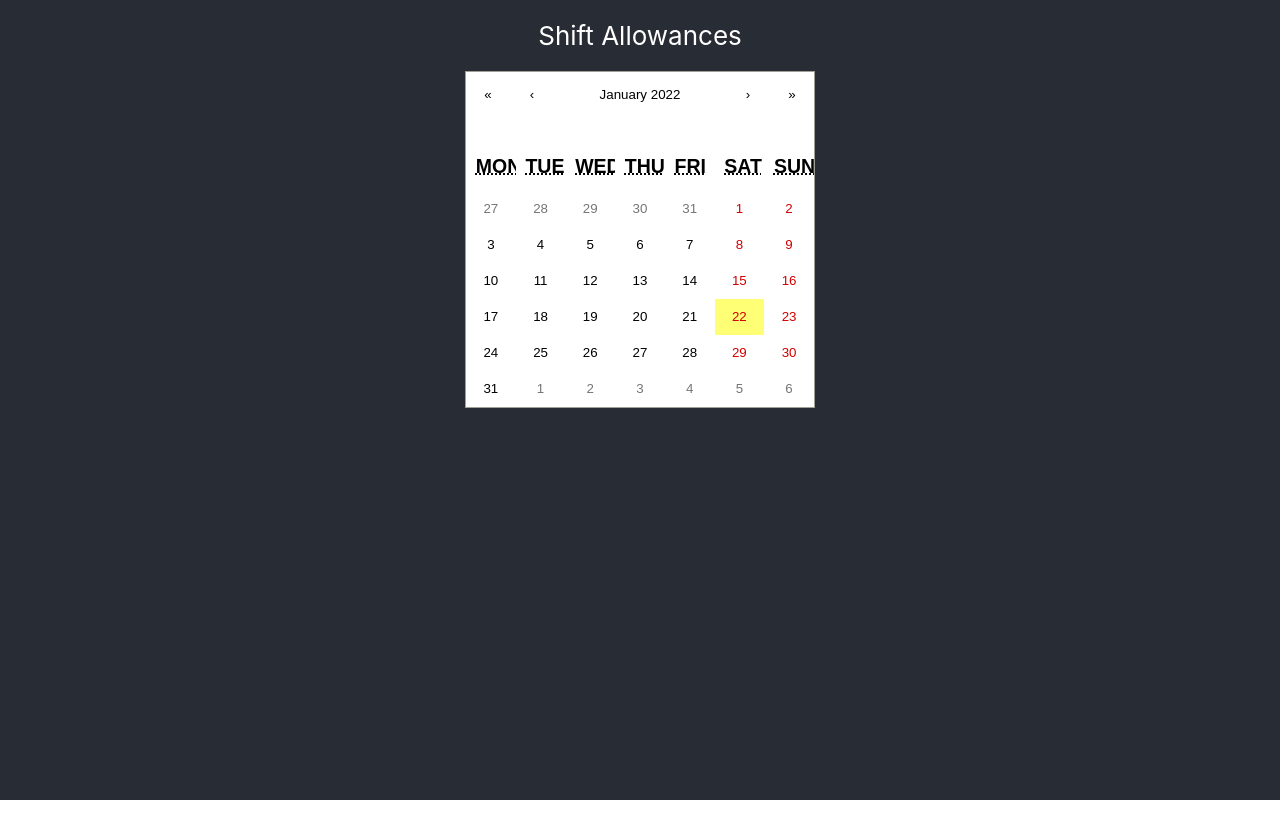
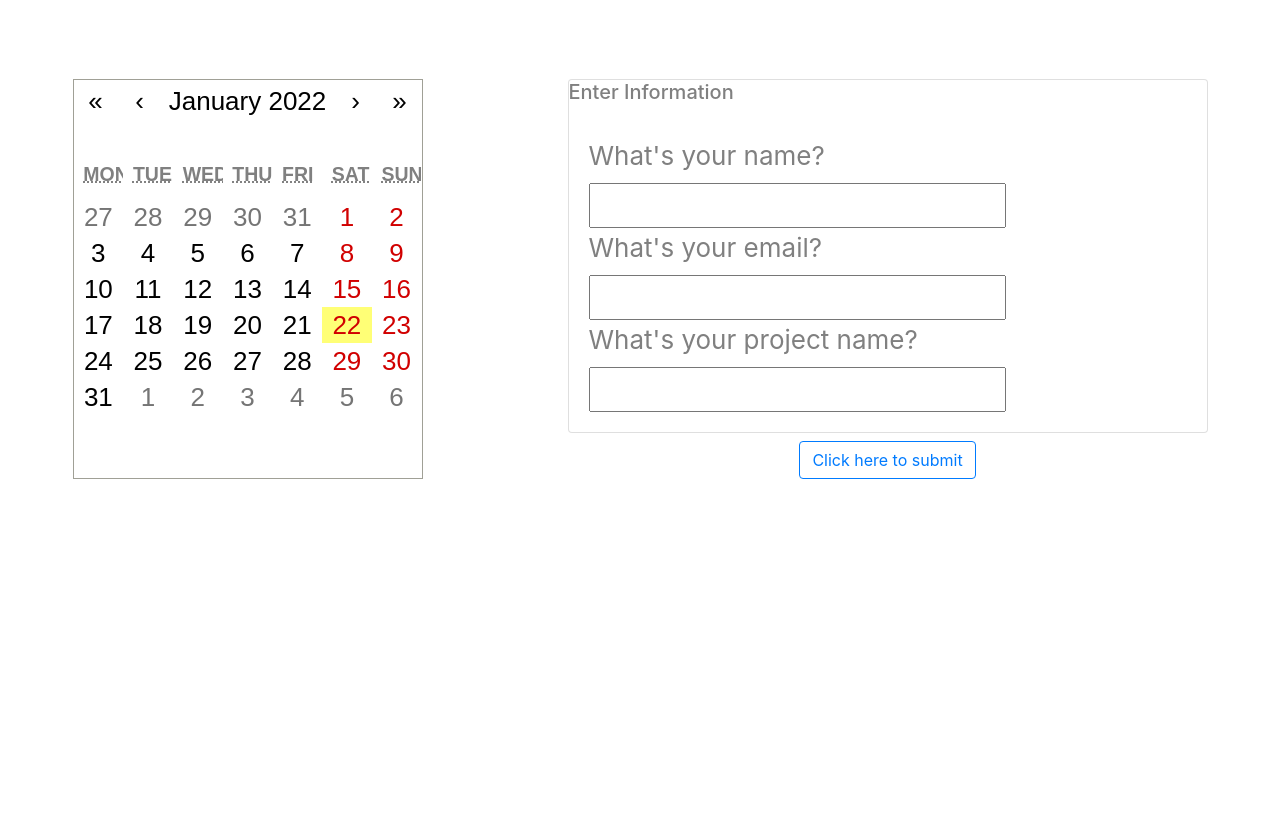
Before and after one commit to AdarshPawar29/shift-allowance, a React (Create React App) app: page / in a window 1280 px wide. Built offline with nearby package versions, Linux system fonts and the light colour scheme.

Commit message:
UI Done ✔︎

```diff
--- a/package.json
+++ b/package.json
@@ -6,7 +6,9 @@
     "@testing-library/jest-dom": "^5.16.1",
     "@testing-library/react": "^12.1.2",
     "@testing-library/user-event": "^13.5.0",
+    "bootstrap": "^5.1.3",
     "react": "^17.0.2",
+    "react-bootstrap": "^2.1.1",
     "react-calendar": "^3.6.0",
     "react-dom": "^17.0.2",
     "react-scripts": "5.0.0",
--- a/public/index.html
+++ b/public/index.html
@@ -3,6 +3,8 @@
   <head>
     <meta charset="utf-8" />
     <link rel="icon" href="%PUBLIC_URL%/favicon.ico" />
+    <!-- bootstrap css -->
+    <link href="//netdna.bootstrapcdn.com/bootstrap/4.5.2/css/bootstrap.min.css" rel="stylesheet" />
     <meta name="viewport" content="width=device-width, initial-scale=1" />
     <meta name="theme-color" content="#000000" />
     <meta
--- a/src/App.css
+++ b/src/App.css
@@ -1,11 +1,7 @@
 .App {
-  background-color: #282c34;
   min-height: 100vh;
-  text-align: center;
   font-size: calc(10px + 2vmin);
-  display: flex;
-  flex-direction: column;
-  align-items: center;
+  color: gray;
 }
 
 .App-header {
@@ -13,3 +9,13 @@
   color: white;
   margin: 20px;
 }
+.calender-and-input {
+  display: flex;
+  justify-content: space-around;
+}
+.inputs-submit-btn {
+  display: flex;
+  flex-direction: column;
+  align-items: center;
+  justify-content: space-between;
+}
--- a/src/components/CalendarDatePicker.js
+++ b/src/components/CalendarDatePicker.js
@@ -2,21 +2,58 @@ import React, { useState, useEffect } from "react";
 import Calendar from "react-calendar";
 import "react-calendar/dist/Calendar.css";
 import { getWeekdaysInMonth } from "../utility/findWeekdayDates";
+import InformationInput from "./InformationInput";
+import SelectedDates from "./SelectedDates";
 
 function CalendarDatePicker() {
-  const weekDays = getWeekdaysInMonth();
-  const [value, setValue] = useState();
+  const [weekDays, setWeekDays] = useState(getWeekdaysInMonth());
+  const [info, setInfo] = useState(null);
 
-  const onChange = () => {
-    console.log(value);
-  };
   useEffect(() => {
     console.log(weekDays);
-  }, []);
+  }, [weekDays]);
+
+  const onChange = (event) => {
+    const selectedDate = event.getDate();
+    if (weekDays.findIndex((item) => item.date === selectedDate) >= 0) {
+      alert("date already in table!");
+    } else {
+      const updatedDays = [
+        {
+          date: selectedDate,
+          month: event.getMonth() + 1,
+          year: event.getFullYear(),
+        },
+        ...weekDays,
+      ];
+      setWeekDays(updatedDays);
+    }
+  };
+
+  const removeDateFromTable = (date) => {
+    const updatedDays = weekDays.filter(function (obj) {
+      return obj.date !== date;
+    });
+    setWeekDays(updatedDays);
+  };
+
+  const getInfo = (infoObj) => {
+    setInfo(infoObj);
+  };
 
   return (
     <div>
-      <Calendar onChange={onChange} defaultValue={value} />
+      <div className="calender-and-input">
+        <Calendar onChange={onChange} />
+        <InformationInput getInfo={getInfo} />
+      </div>
+      {info && (
+        <SelectedDates
+          info={info}
+          weekDays={weekDays}
+          removeDateFromTable={removeDateFromTable}
+        />
+      )}
     </div>
   );
 }
--- /dev/null
+++ b/src/components/InformationInput.js
@@ -0,0 +1,47 @@
+import React, { useState } from "react";
+
+import { Card, Button } from "react-bootstrap";
+
+function InformationInput({ getInfo }) {
+  const [value, setValue] = useState({
+    name: "",
+    email: "",
+    projectName: "",
+  });
+  const handleSubmit = () => {
+    getInfo(value);
+  };
+  return (
+    <div className="inputs-submit-btn">
+      <Card style={{ width: "40rem" }}>
+        <Card.Title>Enter Information</Card.Title>
+        <Card.Body>
+          <label>What's your name? </label>{" "}
+          <input
+            onChange={(e) => {
+              setValue({ ...value, name: e.target.value });
+            }}
+          />
+          <br />
+          <label>What's your email? </label>{" "}
+          <input
+            onChange={(e) => {
+              setValue({ ...value, email: e.target.value });
+            }}
+          />
+          <label>What's your project name? </label>{" "}
+          <input
+            onChange={(e) => {
+              setValue({ ...value, projectName: e.target.value });
+            }}
+          />
+        </Card.Body>
+      </Card>
+      <Button variant="outline-primary" className="mt-2" onClick={handleSubmit}>
+        Click here to submit
+      </Button>
+    </div>
+  );
+}
+
+export default InformationInput;
--- /dev/null
+++ b/src/components/SelectedDates.js
@@ -0,0 +1,44 @@
+import React from "react";
+import { Button } from "react-bootstrap";
+
+function SelectedDates({ weekDays, removeDateFromTable, info }) {
+  return (
+    <div className="container">
+      <h3 className="p-3 text-center">List of days</h3>
+      <table className="table table-striped table-bordered">
+        <thead>
+          <tr>
+            <th>Name</th>
+            <th>Email</th>
+            <th>Project Name</th>
+            <th>date</th>
+            <th>Remove Date</th>
+          </tr>
+        </thead>
+        <tbody>
+          {weekDays &&
+            weekDays.map((date) => (
+              <tr key={date.date}>
+                <td>{info.name}</td>
+                <td>{info.email}</td>
+                <td>{info.projectName}</td>
+                <td>
+                  {date.date}, {date.month}, {date.year}
+                </td>
+                <td>
+                  <Button
+                    onClick={() => removeDateFromTable(date.date)}
+                    variant="outline-danger"
+                  >
+                    Remove
+                  </Button>
+                </td>
+              </tr>
+            ))}
+        </tbody>
+      </table>
+    </div>
+  );
+}
+
+export default SelectedDates;
--- a/src/utility/findWeekdayDates.js
+++ b/src/utility/findWeekdayDates.js
@@ -15,7 +15,7 @@ export function getWeekdaysInMonth() {
   const weekdays = [];
   for (let i = 1; i <= days; i++) {
     if (isWeekday(year, month, i + 1)) {
-      weekdays.push(new Date(`${month + 1}, ${i}, ${year}`));
+      weekdays.push({ date: i, month: month + 1, year });
     }
   }
   return weekdays;
```
Also changed, not shown: src/logo.svg (deleted), 1 other file (tests, documents, lock files or other folders).
